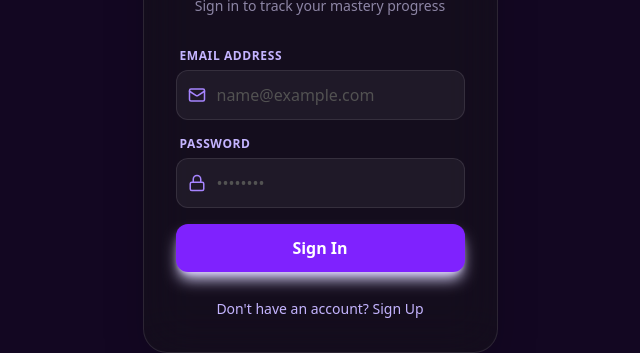
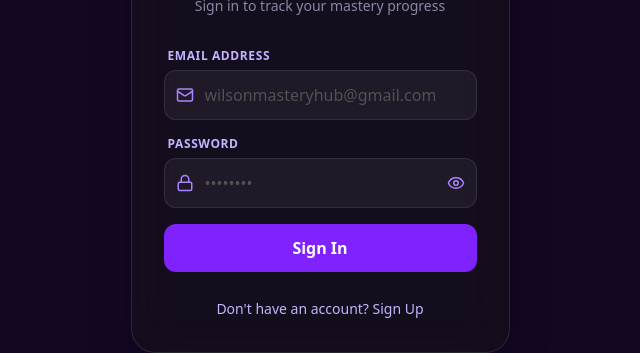
Before and after one commit to paleotommytechy/WMH-ACT, a React (Vite) app: page / in a window 1280 px wide. Shown: the part 359-712 px from the top of the page, without its empty margins (320-960 px from the left). Built offline with nearby package versions, Linux system fonts and the light colour scheme; no server answers.

Commit message:
feat(auth): Add password visibility toggle
Introduces a toggle button to the authentication form, allowing users to reveal or hide their password input for improved usability and error prevention.

```diff
--- a/src/components/AuthForm.tsx
+++ b/src/components/AuthForm.tsx
@@ -2,7 +2,7 @@
 import React, { useState } from 'react';
 import { supabase } from '@/src/lib/supabase';
 import { Layout } from './Layout';
-import { Loader2, Mail, Lock, User as UserIcon } from 'lucide-react';
+import { Loader2, Mail, Lock, User as UserIcon, Eye, EyeOff } from 'lucide-react';
 import { motion } from 'motion/react';
 
 export const AuthForm: React.FC = () => {
@@ -10,6 +10,7 @@ export const AuthForm: React.FC = () => {
   const [loading, setLoading] = useState(false);
   const [email, setEmail] = useState('');
   const [password, setPassword] = useState('');
+  const [showPassword, setShowPassword] = useState(false);
   const [fullName, setFullName] = useState('');
   const [error, setError] = useState<string | null>(null);
 
@@ -104,7 +105,7 @@ export const AuthForm: React.FC = () => {
                   value={email}
                   onChange={(e) => setEmail(e.target.value)}
                   className="w-full pl-10 pr-4 py-3 bg-white/5 border border-white/10 rounded-xl focus:ring-2 focus:ring-violet-500 focus:border-transparent outline-none transition-all placeholder:text-neutral-600 text-white"
-                  placeholder="name@example.com"
+                  placeholder="wilsonmasteryhub@gmail.com"
                 />
               </div>
             </div>
@@ -116,13 +117,20 @@ export const AuthForm: React.FC = () => {
               <div className="relative">
                 <Lock className="absolute left-3 top-1/2 -translate-y-1/2 text-violet-400" size={18} />
                 <input
-                  type="password"
+                  type={showPassword ? 'text' : 'password'}
                   required
                   value={password}
                   onChange={(e) => setPassword(e.target.value)}
-                  className="w-full pl-10 pr-4 py-3 bg-white/5 border border-white/10 rounded-xl focus:ring-2 focus:ring-violet-500 focus:border-transparent outline-none transition-all placeholder:text-neutral-600 text-white"
+                  className="w-full pl-10 pr-10 py-3 bg-white/5 border border-white/10 rounded-xl focus:ring-2 focus:ring-violet-500 focus:border-transparent outline-none transition-all placeholder:text-neutral-600 text-white"
                   placeholder="••••••••"
                 />
+                <button
+                  type="button"
+                  onClick={() => setShowPassword(!showPassword)}
+                  className="absolute right-3 top-1/2 -translate-y-1/2 text-violet-400 hover:text-violet-300 transition-colors"
+                >
+                  {showPassword ? <EyeOff size={18} /> : <Eye size={18} />}
+                </button>
               </div>
             </div>
 
@@ -135,7 +143,7 @@ export const AuthForm: React.FC = () => {
             <button
               type="submit"
               disabled={loading}
-              className="w-full bg-violet-600 hover:bg-violet-700 text-white font-semibold py-3 rounded-xl transition-all shadow-lg shadow-violet-200 flex items-center justify-center gap-2 disabled:opacity-70"
+              className="w-full bg-violet-600 hover:bg-violet-700 text-white font-semibold py-3 rounded-xl transition-all flex items-center justify-center gap-2 disabled:opacity-70"
             >
               {loading && <Loader2 className="animate-spin" size={18} />}
               {isLogin ? 'Sign In' : 'Create Account'}
```
